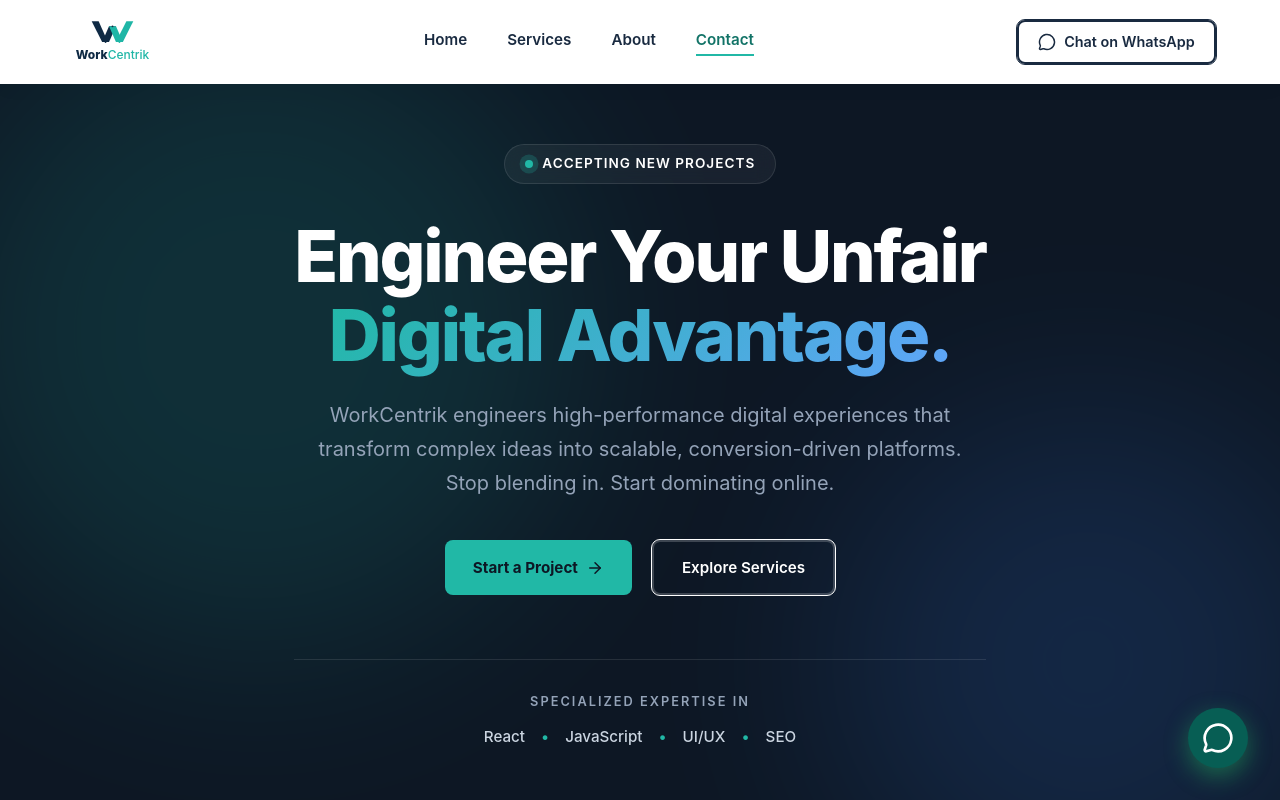
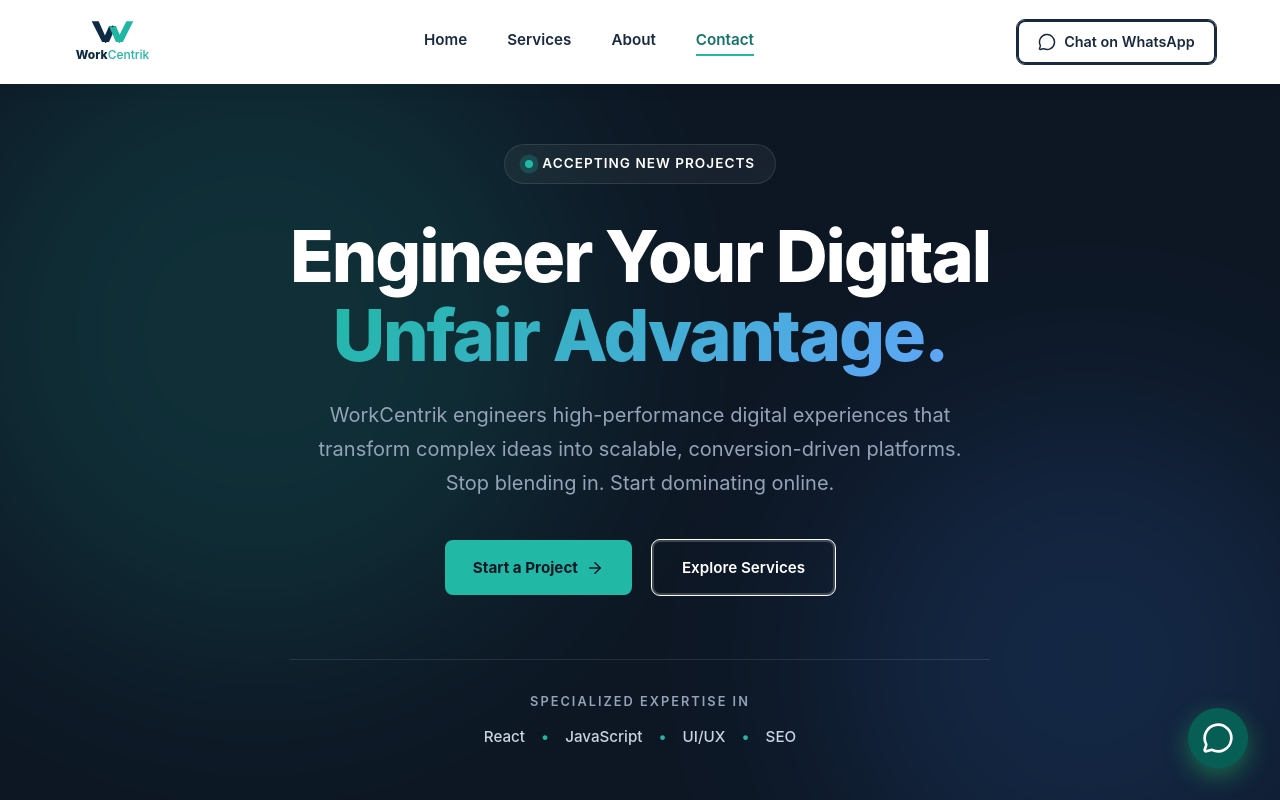
Before and after one commit to MalusiS/workcentrik-site, a React (Vite) app: page / in a window 1280 px wide. Shown: the top 800 px of the page. Built offline with nearby package versions, Linux system fonts and the light colour scheme; the HTML template or start-up script is replaced by a standard one.

Commit message:
update Hero text

```diff
--- a/src/App.jsx
+++ b/src/App.jsx
@@ -290,8 +290,8 @@ function App() {
 
             {/* Magnetic Headline */}
             <h1>
-              Engineer Your Unfair <br className="desktop-break" />
-              <span className="text-gradient">Digital Advantage.</span>
+              Engineer Your Digital <br className="desktop-break" />
+              <span className="text-gradient">Unfair Advantage.</span>
             </h1>
 
             {/* Authoritative Subheadline */}
```
